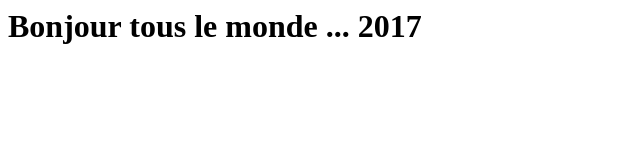
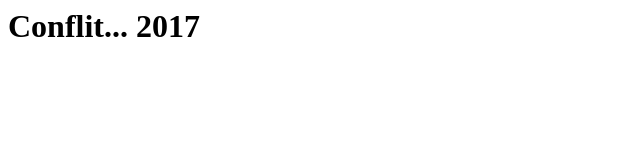
Before and after one commit to hsndev/HiHi, a plain HTML site: page index.html in a window 1280 px wide. Shown: the whole page, without its empty margins (0-640 px from the left). Drawn offline with Linux system fonts and the light colour scheme.

Commit message:
commit master conflit

```diff
--- a/index.html
+++ b/index.html
@@ -3,6 +3,6 @@
 <title>Hello World</title>
 </head>
 <body>
-<h1>Bonjour tous le monde ... 2017 </h1>
+<h1>Conflit... 2017 </h1>
 </body>
 </html>
```
